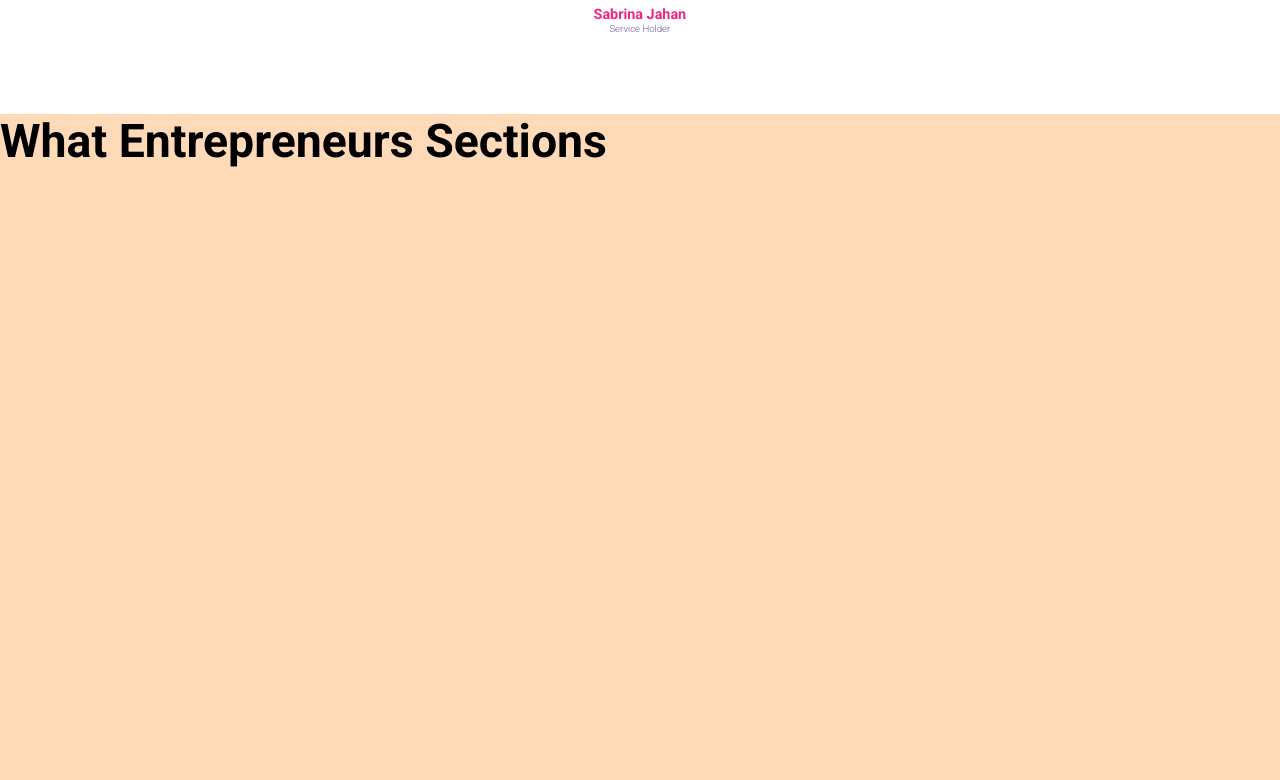
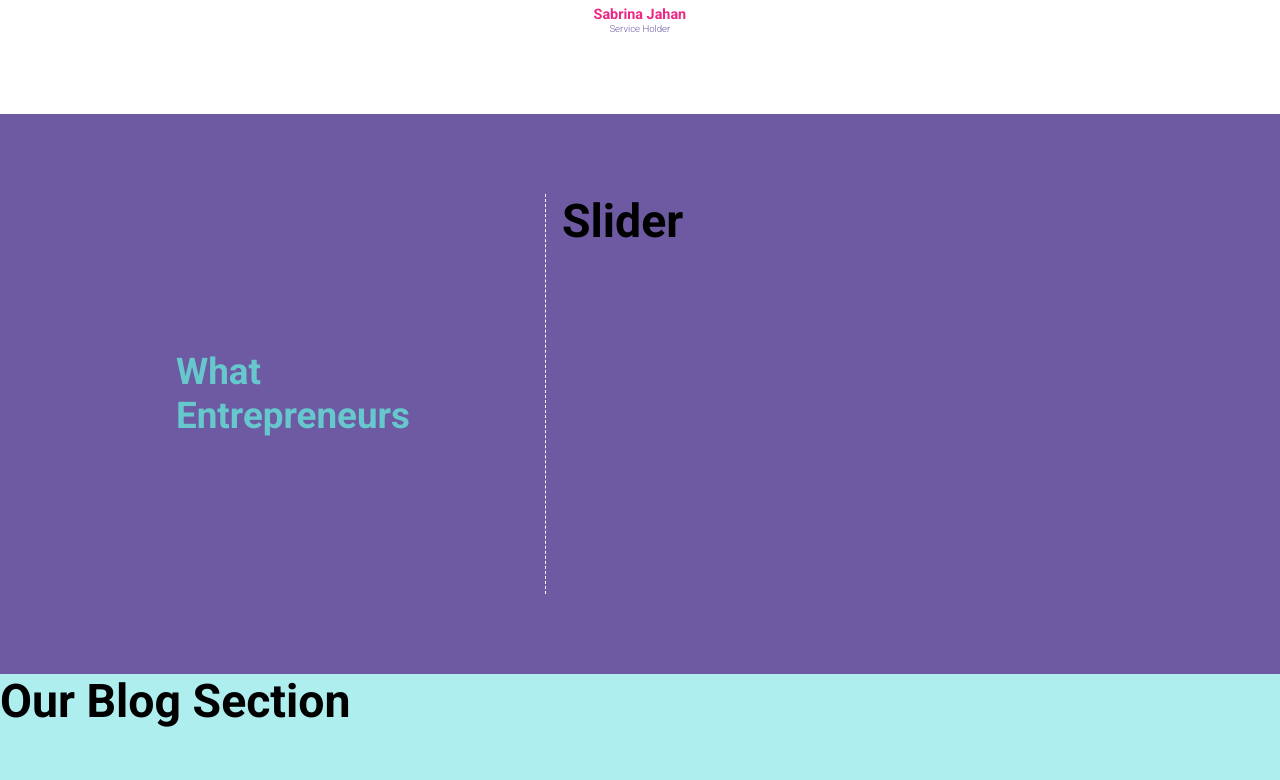
Before and after one commit to Khandaker007/Delivery-appa, a React (Create React App) app: page / in a window 1280 px wide. Shown: the part 1680-2460 px from the top of the page. Built offline with nearby package versions, Linux system fonts and the light colour scheme.

Commit message:
working with what-entrepreneurs

```diff
--- a/src/components/sections/whatEnterpreneurs/whatEntrepreneurs.component.jsx
+++ b/src/components/sections/whatEnterpreneurs/whatEntrepreneurs.component.jsx
@@ -1,11 +1,23 @@
 import React from "react";
+
+// COMPONENTS
+import Sliders from "../../shared/slider/Slider.component";
 
 import "./whatEntrepreneurs.style.scss";
 
 function WhatEntrepreneurs(props) {
   return (
     <div className="what-entrepreneurs">
-      <h1>What Entrepreneurs Sections</h1>
+      <div className="heading-container">
+        <h3>
+          <span>What</span>
+          <span>Entrepreneurs</span>
+        </h3>
+      </div>
+      <div className="vl"></div>
+      <div className="slider-container">
+        <h1>Slider</h1>
+      </div>
     </div>
   );
 }
--- a/src/components/sections/whatEnterpreneurs/whatEntrepreneurs.style.scss
+++ b/src/components/sections/whatEnterpreneurs/whatEntrepreneurs.style.scss
@@ -3,6 +3,28 @@
 @import "../../../sass/variables.scss";
 
 .what-entrepreneurs {
-  height: 100vh;
-  background-color: peachpuff;
+  background-color: $color-purple;
+  padding: 10rem 22rem;
+
+  display: flex;
+
+  .heading-container {
+    flex-grow: 1;
+    align-self: center;
+    h3 {
+      color: $color-blue-light;
+
+      span {
+        display: block;
+      }
+    }
+  }
+  .vl {
+    border-left: 1px dashed $text-color-white;
+  }
+  .slider-container {
+    flex-grow: 3;
+    height: 50rem;
+    padding-inline: 2rem;
+  }
 }
--- a/src/components/shared/slider/Slider.component.jsx
+++ b/src/components/shared/slider/Slider.component.jsx
@@ -16,7 +16,7 @@ import "./slider.style.scss";
 import "slick-carousel/slick/slick.css";
 import "slick-carousel/slick/slick-theme.css";
 
-function Sliders({ color }) {
+function Sliders({ color, entSlide }) {
   const sliderSettings = {
     dots: false,
     infinite: true,
@@ -31,7 +31,7 @@ function Sliders({ color }) {
 
   return (
     <div className="slider">
-      <Slider {...sliderSettings} className="slick-slider">
+      <Slider {...sliderSettings} className={entSlide ? "" : "slick-slider"}>
         {sliderData &&
           sliderData.map((data) => {
             return (
```
